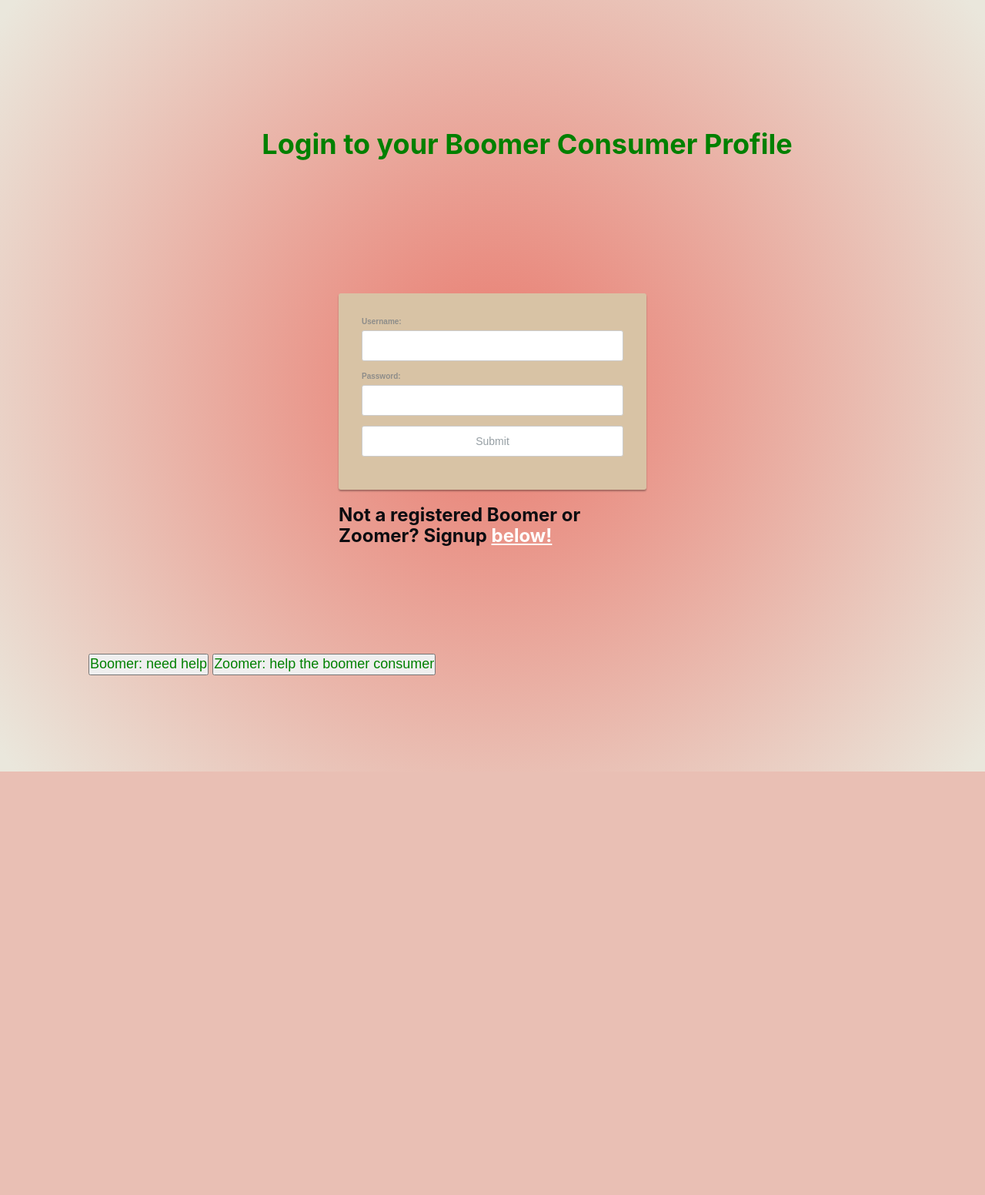
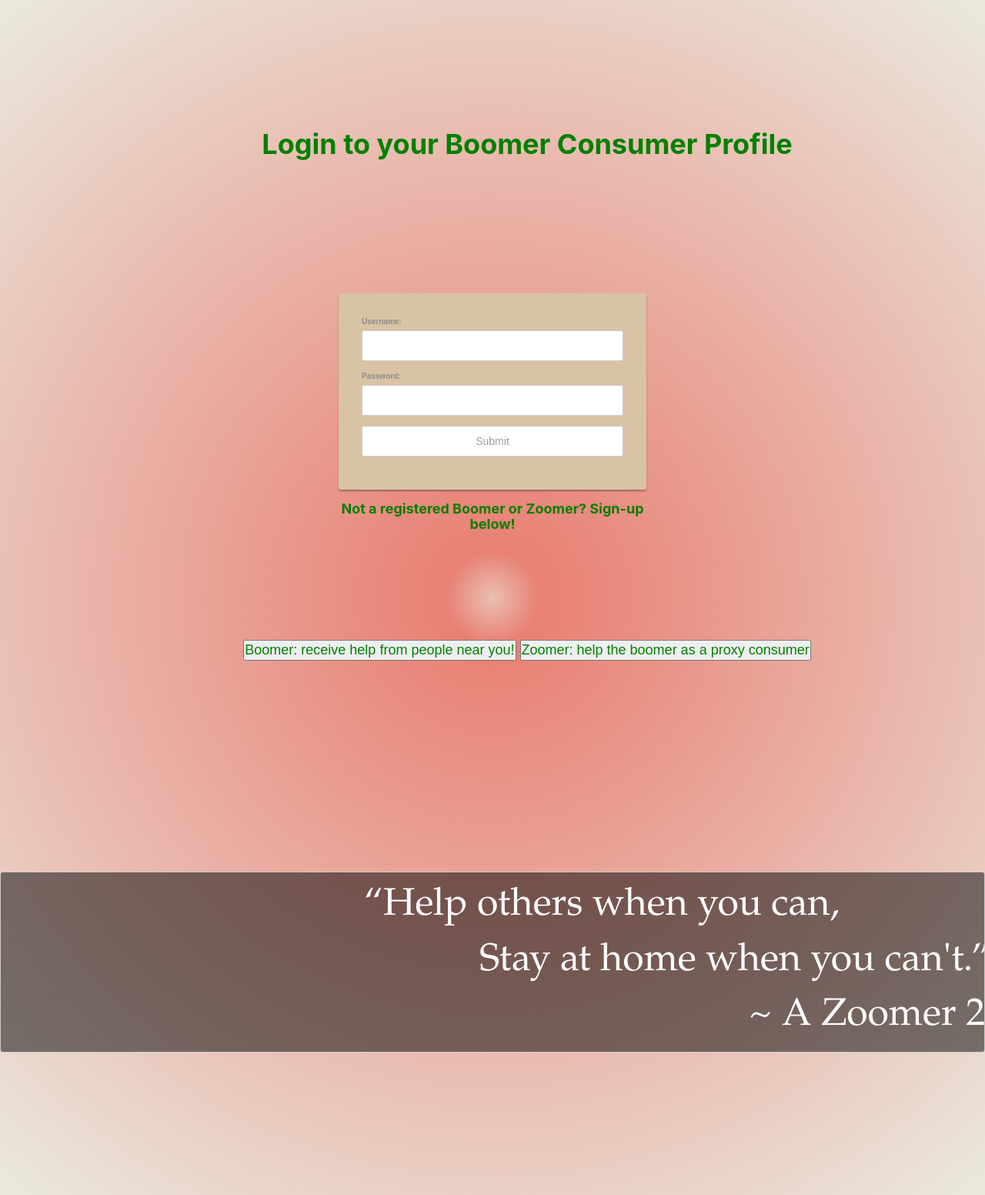
Before and after one commit to Muen342/BoomerConsumer, a Django app: page /corona/ in a window 1280 px wide. Shown: the whole page at 77% size. Before the commit the page ends 1002 px from the top, so only its background shows below. Run offline with Django 3.2, Linux system fonts and the light colour scheme; some libraries are stand-ins or nearby versions.

Commit message:
Front Page

```diff
--- a/boomerConsumer/corona/templates/login/index.html
+++ b/boomerConsumer/corona/templates/login/index.html
@@ -126,6 +126,17 @@
         font-size: 18px;
     }
 
+    .page-section, .btn{
+        border-radius: 3px;
+    }
+
+    .quote-section pre{
+        color: #fff;
+        background: rgba(0,0,0,0.5);
+        /*background: radial-gradient(circle, rgba(234,191,179,1) 0%, rgba(233,128,116,1) 6%, rgba(234,231,220,1) 98%);*/
+        font-family: Garamond, serif;
+        font-size: 50px;
+    }
 
 </style>
     <!-- Custom styles for this template -->
@@ -154,16 +165,40 @@
             {% endif %}
 
             </form>
-            <h3>Not a registered Boomer or Zoomer? Signup <a href="#Signup link">below!</a> </h3>
 
+            <center>
+            <h4 style="color: green">Not a registered Boomer or Zoomer? Sign-up below! </h4>
+            </center>
 
     </section>
 
     <section class="page-section" id="Signup link">
-        <div class="container">
-            <button onclick="window.location.href = 'signupBoomer';">Boomer: need help</button>
-            <button onclick="window.location.href = 'signupZoomer';">Zoomer: help the boomer consumer</button>
+        <div class="container" style="color: green;">
+            <center>
+            <button onclick="window.location.href = 'signupBoomer';">Boomer: receive help from people near you!</button>
+            <button onclick="window.location.href = 'signupZoomer';">Zoomer: help the boomer as a proxy consumer</button>
+            </center>
         </div>
+        <br>
     </section>
 
+
+    <section class="quote-section" id="quote">
+
+                            <pre>
+                                     <q>Help others when you can,
+                                                 Stay at home when you can't.</q>
+                                                                             ~ A Zoomer 2020</pre>
+
+
+    </section>
+<!-- <footer class="site-footer">
+  <div id="footer-content">
+    <center>
+    <br><p style="color: #fff; font-size: 20px"> Help Others When You Can, <br><br> Stay at Home When You Can't<br><br>
+     </center>
+  </div>
+</footer> -->
+
+
 </body>
```
Also changed, not shown: boomerConsumer/db.sqlite3.
